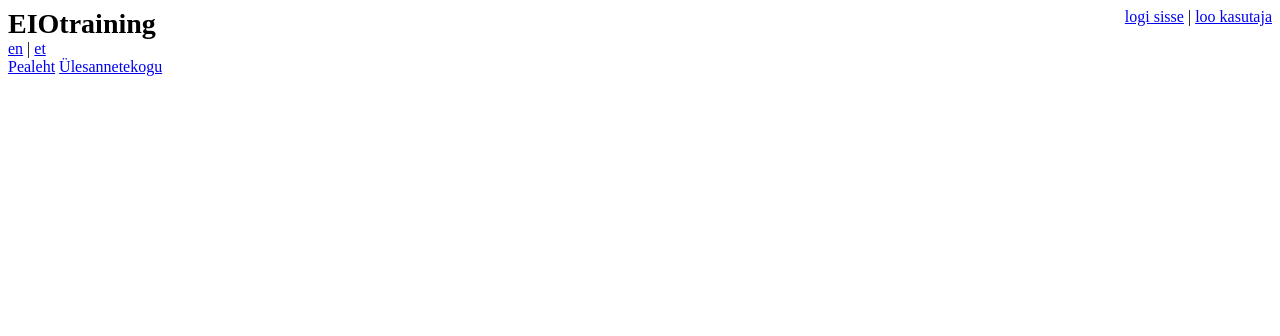
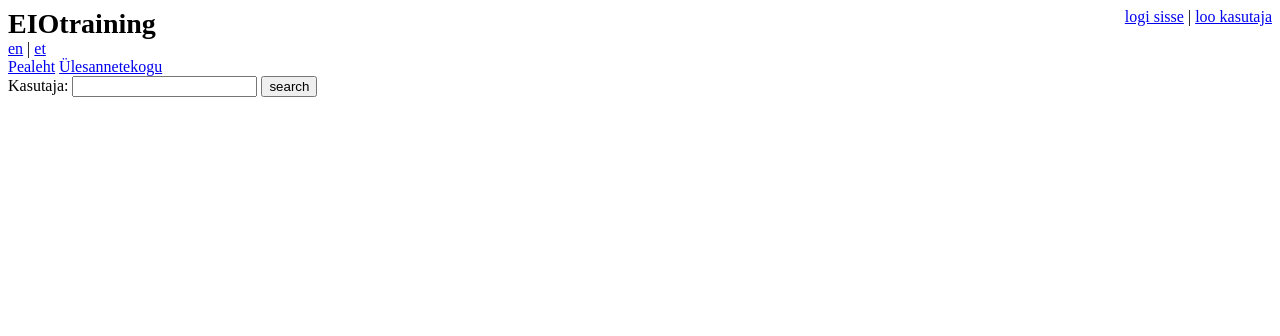
Before and after one commit to oml1111/EIOtraining, a Flask app: template eiotraining/templates/et/index.html in a window 1280 px wide. Shown: the top 336 px of the page. Run offline with Flask 2, Linux system fonts and the light colour scheme; the template is opened without the code that fills it, so the values that code supplies are empty; parts of the project's set-up code (start-up, migrations or seed data) failed here and were passed over; some libraries are stand-ins or nearby versions.

Commit message:
AJAX functionality

```diff
--- a/eiotraining/templates/en/index.html
+++ b/eiotraining/templates/en/index.html
@@ -1,5 +1,4 @@
 {% set site = "/" %}
-
 {% extends "en/frame.html" %}
 
 {% block title %}
@@ -17,7 +16,7 @@ EIOtraining
 	{% for post in posts_and_users %}
 	<h3>{{post[0][0]}}</h3> {{post[1]}} {{post[0][3]}} <br>
 	{{post[0][1]|safe}}
-<hr>
+	<hr>
+	{% endfor %}
 </div>
-{% endfor %}
 {% endblock %}
--- a/eiotraining/templates/et/index.html
+++ b/eiotraining/templates/et/index.html
@@ -6,9 +6,17 @@ EIOtraining
 {% endblock %}
 
 {% block body %}
-{% for post in posts_and_users %}
-<h3>{{post[0][0]}}</h3> {{post[1]}} {{post[0][3]}} <br>
-{{post[0][1]|safe}}
-<hr>
-{% endfor %}
+<div>
+	Kasutaja:
+	<input id="username">
+	<input type="button" value="search" onclick="getNews();">
+</div>
+
+<div id="news">
+	{% for post in posts_and_users %}
+	<h3>{{post[0][0]}}</h3> {{post[1]}} {{post[0][3]}} <br>
+	{{post[0][1]|safe}}
+	<hr>
+	{% endfor %}
+</div>
 {% endblock %}
--- a/eiotraining/templates/news.html
+++ b/eiotraining/templates/news.html
@@ -1,3 +1,6 @@
 {% for post in posts %}
 <h3>{{post[0]}}</h3> {{post[5]}} {{post[3]}} <br>
 {{post[1]|safe}}
+<hr>
+</div>
+{% endfor %}
```
